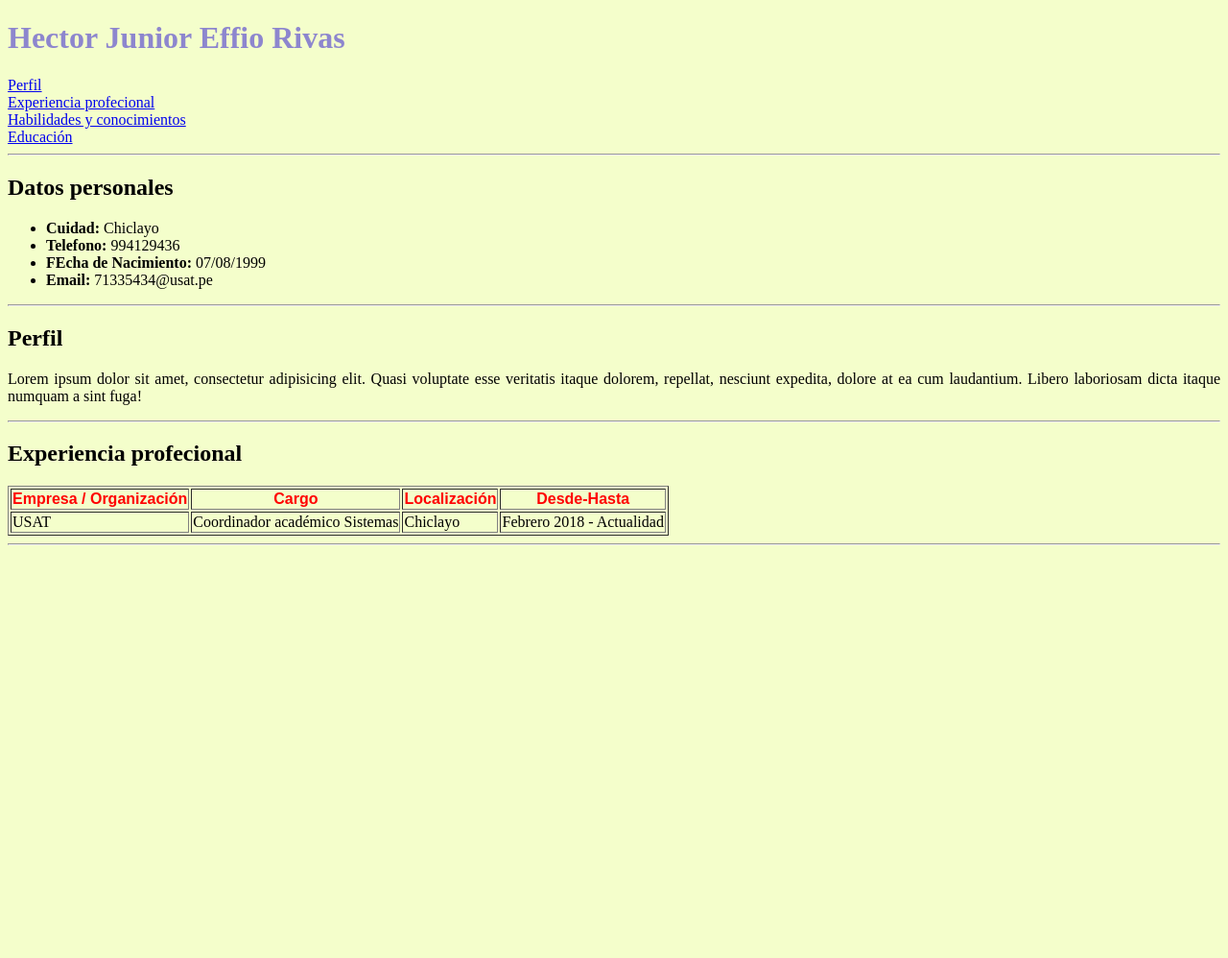
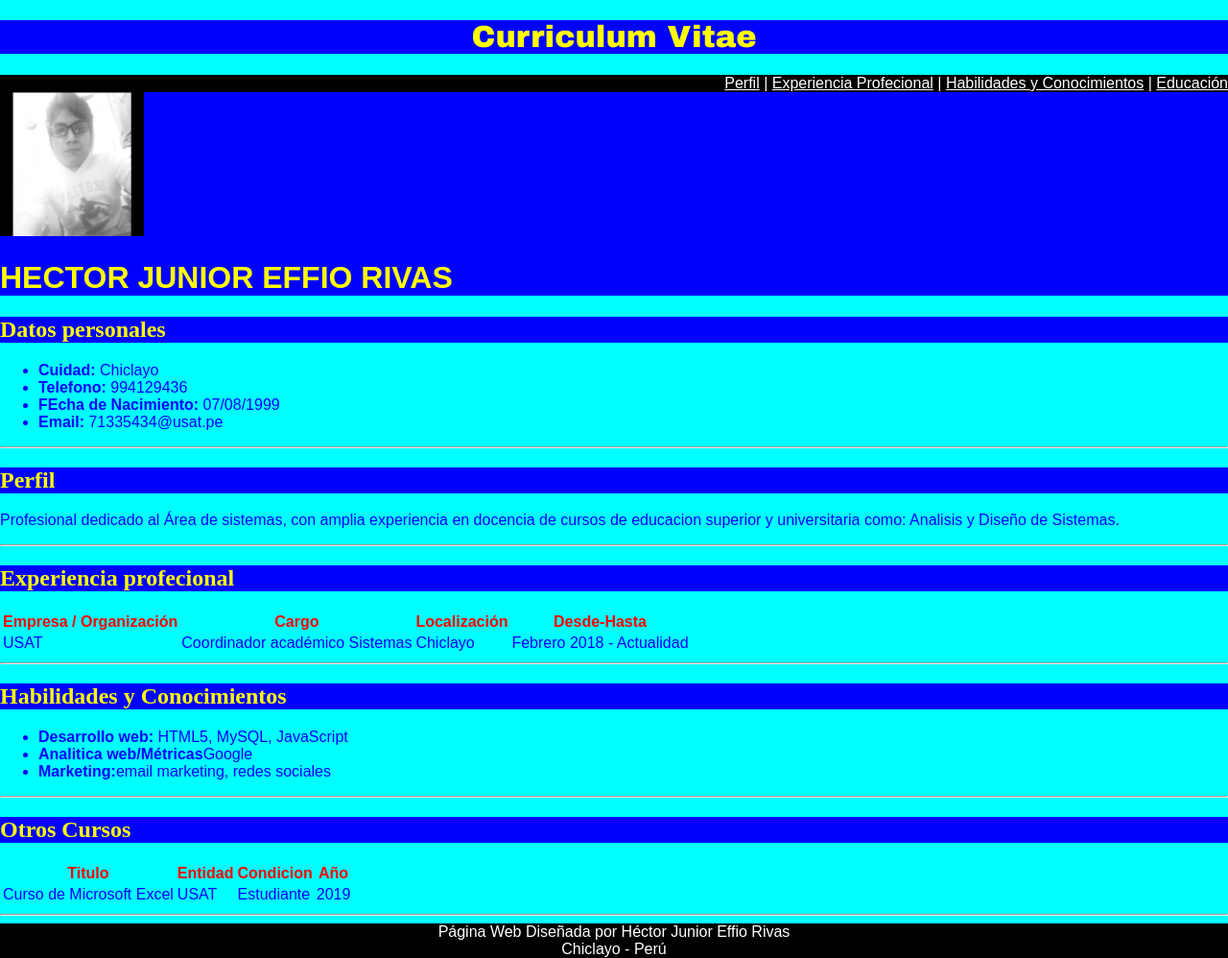
Before and after one commit to HecJun/TrabajosDW, a plain HTML site: page Sesion 10/Trabajo CV/index.html in a window 1280 px wide. Shown: the whole page at 96% size. Before the commit the page ends 800 px from the top, so only its background shows below. Drawn offline with Linux system fonts and the light colour scheme.

Commit message:
commit 07

```diff
--- a/Sesion 10/Trabajo CV/index.html
+++ b/Sesion 10/Trabajo CV/index.html
@@ -3,29 +3,95 @@
 <head>
     <meta charset="UTF-8">
     <meta name="viewport" content="width=device-width, initial-scale=1.0">
-
     <meta name="descripcion" content="CV de Hector Junior Effio Rivas">
     <meta name="keywords" content="CV, USAT, Sistemas">
     <meta name="author" content="Hector Junior Effio Rivas">
     <title>Hector Junior Effio Rivas - CV</title>
     <link rel="icon" href="img/favicon.jpg">
     <style>
+        body{
+            color: blue;
+            font-family: Arial;
+            background-color:#00ffff;
+            padding: 0px;
+            margin: 0px;
+        }
+
         th{
             color: red;
             font-weight: bold;
             font-family: Arial;
         }
+
+        a{
+            color: #ffffff;
+            font-family: Arial;
+            size: 10px;
+        }
+
+        .cabecera{
+            background-color: #0000ff;
+            color: yellow;
+            font-family: Arial Black;
+            size: 14px;
+            text-align: center;
+        }
+
+        .pie{
+            background-color: #000000;
+            color: #ffffff;
+            font-family: Arial;
+            size: 10px;
+            text-align: center;
+        }
+
+        .nombre{
+            background-color: #0000ff;
+            color: yellow;
+            font-family: Arial;
+            size: 9px;
+            text-align: left;
+        }
+
+        .subtitulo{
+            background-color: #0000ff;
+            color: yellow;
+            font-family: Brodway;
+            size: 10px;
+            text-align: left;
+        }
+
+        .menu{
+            background-color: #000000;
+            color: #ffffff;
+            font-family: Arial;
+            size: 10px;
+            text-align: right;
+        }
+
+
     </style>
 </head>
-<body style="background-color:#f4fecb">
-    <h1 style="color:rgb(141, 134, 206)">Hector Junior Effio Rivas</h1>
-    <a href="#perfil">Perfil</a> <br>
-    <a href="#experiencia">Experiencia profecional</a> <br>
-    <a href="#habilidades">Habilidades y conocimientos</a> <br>
-    <a href="#educacion">Educación</a>
-    <hr>
+<body>
+    <header class="cabecera">
+        <h1>
+            Curriculum Vitae
+        </h1>
+    </header>
 
-    <h2>Datos personales</h2>
+    <div class="menu">
+        <a href="#perfil">Perfil</a> |
+        <a href="#experiencia">Experiencia Profecional</a> |
+        <a href="#habilidades">Habilidades y Conocimientos</a> |
+        <a href="#educacion">Educación</a>
+    </div>
+    <div class="nombre">
+        <img src="img/pp.jpg" width="150px" title="Héctor Junior Effio Rivas">
+        <h1>HECTOR JUNIOR EFFIO RIVAS</h1>
+    </div>
+    <div class="subtitulo">
+        <h2>Datos personales</h2>
+    </div>
     <ul>
         <li><strong>Cuidad:</strong> Chiclayo</li>
         <li><strong>Telefono:</strong> 994129436</li>
@@ -33,16 +99,18 @@
         <li><strong>Email:</strong> 71335434@usat.pe</li>
     </ul>
     <hr>
-
-    <h2 id="perfil">Perfil</h2>
-    <p style="text-align: justify;">Lorem ipsum dolor sit amet,
-         consectetur adipisicing elit.
-          Quasi voluptate esse veritatis itaque dolorem, repellat, nesciunt expedita,
-          dolore at ea cum laudantium. Libero laboriosam dicta itaque numquam a sint fuga!</p>
+    <div class="subtitulo">
+        <h2 id="perfil">Perfil</h2>
+    </div>
+    <p style="text-align: justify;">
+        Profesional dedicado al Área de sistemas, con amplia experiencia en docencia de cursos de educacion
+        superior y universitaria como: Analisis y Diseño de Sistemas.
+    </p>
     <hr>
-
-    <h2 id="experiencia">Experiencia profecional</h2>
-    <table border="1">
+    <div class="subtitulo">
+        <h2 id="experiencia">Experiencia profecional</h2>
+    </div>
+    <table>
         <thead>
             <tr>
                 <th>Empresa / Organización</th>
@@ -51,17 +119,48 @@
                 <th>Desde-Hasta</th>
             </tr>
         </thead>
-        <thead>
+        <tbody>
             <tr>
                 <td>USAT</td>
                 <td>Coordinador académico Sistemas </td>
-                <Td>Chiclayo</Td>
+                <td>Chiclayo</td>
                 <td>Febrero 2018 - Actualidad</td>
             </tr>
-        </thead>
+        </tbody>
     </table>
     <hr>
-
-
+    <div class="subtitulo">
+        <h2 id="habilidades">Habilidades y Conocimientos</h2>
+    </div>
+    <ul>
+        <li><strong>Desarrollo web:</strong> HTML5, MySQL, JavaScript</li>
+        <li><strong>Analitica web/Métricas</strong>Google</li>
+        <li><strong>Marketing:</strong>email marketing, redes sociales</li>
+    </ul>
+    <hr>
+    <div class="subtitulo">
+        <h2 id="educacion">Otros Cursos</h2>
+    </div>
+    <table>
+        <thead>
+            <tr>
+                <th>Titulo</th>
+                <th>Entidad</th>
+                <th>Condicion</th>
+                <th>Año</th>
+            </tr>
+        </thead>
+        <tbody>
+            <td>Curso de Microsoft Excel</td>
+            <td>USAT</td>
+            <td>Estudiante</td>
+            <td>2019</td>
+        </tbody>
+    </table>
+    <hr>
+    <footer class="pie">
+       Página Web Diseñada por Héctor Junior Effio Rivas<br>
+       Chiclayo - Perú
+    </footer>
 </body>
 </html>
--- /dev/null
+++ b/Sesion 14/CSS/misestilos.css
@@ -0,0 +1,3 @@
+a[class ="externo"] {color: green;}
+
+a[href ^="mailto"] {font-family: verdana; color: mediumvioletred;}
--- /dev/null
+++ b/Sesion 14/CSS/misestilos01.css
@@ -0,0 +1 @@
+p, strong {border: 1px solid;}
--- /dev/null
+++ b/Sesion 14/CSS/misestilos02.css
@@ -0,0 +1 @@
+#caja {margin: 0px;padding: 0px;background: #f00;}
--- /dev/null
+++ b/Sesion 14/CSS/misestilos04.css
@@ -0,0 +1,25 @@
+main{
+    width: 1200px;
+    margin: auto;
+}
+
+header{
+    background-color: chartreuse;
+}
+
+nav{
+    background-color: green;
+    float: left;
+    width: 300px;
+}
+
+article{
+    float: left;
+    background-color: grey;
+    width: 880px;
+}
+
+footer{
+    clear: both;
+    background-color: blue;
+}
```
Also changed, not shown: Sesion 12/Trabajo Formulario/index.html (+32 -11 lines), Sesion 14/CSS/misestilos03.css (added, +25 -0 lines), Sesion 14/Trabajo Noticia/CSS/misestilosNoticia.css (added, +7 -0 lines), Sesion 14/Trabajo Noticia/index.html (added, +26 -0 lines), Sesion 14/index.html (added, +18 -0 lines), Sesion 14/index01.html (added, +21 -0 lines), Sesion 14/index02.html (added, +14 -0 lines), Sesion 14/index03.html (added, +24 -0 lines), Sesion 14/index04.html (added, +31 -0 lines), Sesion 10/Trabajo CV/img/pp.jpg (added), Sesion 12/Trabajo Formulario/img/oscar.jpg (added), Sesion 14/Trabajo Noticia/img/SXCK5T5AAZHPFADRRS7XZNLVPM.jpg (added), Sesion 14/img/p.jpg (added).
